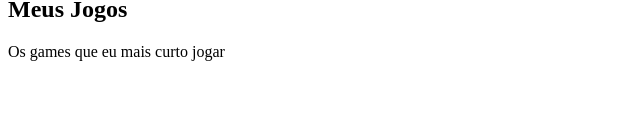
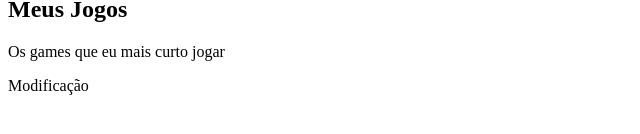
Before and after one commit to Jdev13/listtree, a plain HTML site: page index.html in a window 1280 px wide. Shown: the part 336-470 px from the top of the page, without its empty margins (0-640 px from the left). Drawn offline with Linux system fonts and the light colour scheme.

Commit message:
Modificação

```diff
--- a/index.html
+++ b/index.html
@@ -18,6 +18,9 @@
                     <h2>Meus Jogos</h2>
                     <p>Os games que eu mais curto jogar</p>
                 </div>
+                <div>
+                    <p>Modificação</p>
+                </div>
             </section>
         </main>
 
```
